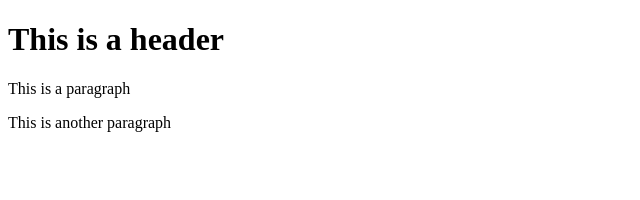
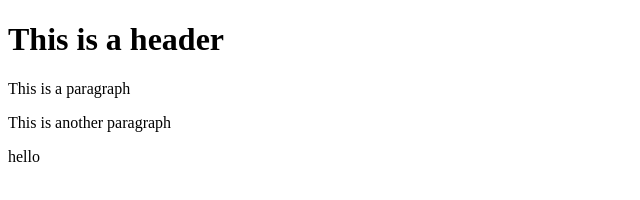
Before and after one commit to jeremiahtabeta/git-test, a website: page index.html in a window 1280 px wide. Shown: the full height of the page, 0-640 px from the left. Drawn offline with Linux system fonts and the light colour scheme.

Commit message:
Using NPM

```diff
--- a/index.html
+++ b/index.html
@@ -4,5 +4,6 @@
         <h1> This is a header</h1>
         <p> This is a paragraph </p>
         <p> This is another paragraph</p>
+        <p> hello </p>
     </body>
 </html>
```
Also changed, not shown: package.json (added, +24 -0 lines), 2 other files.
